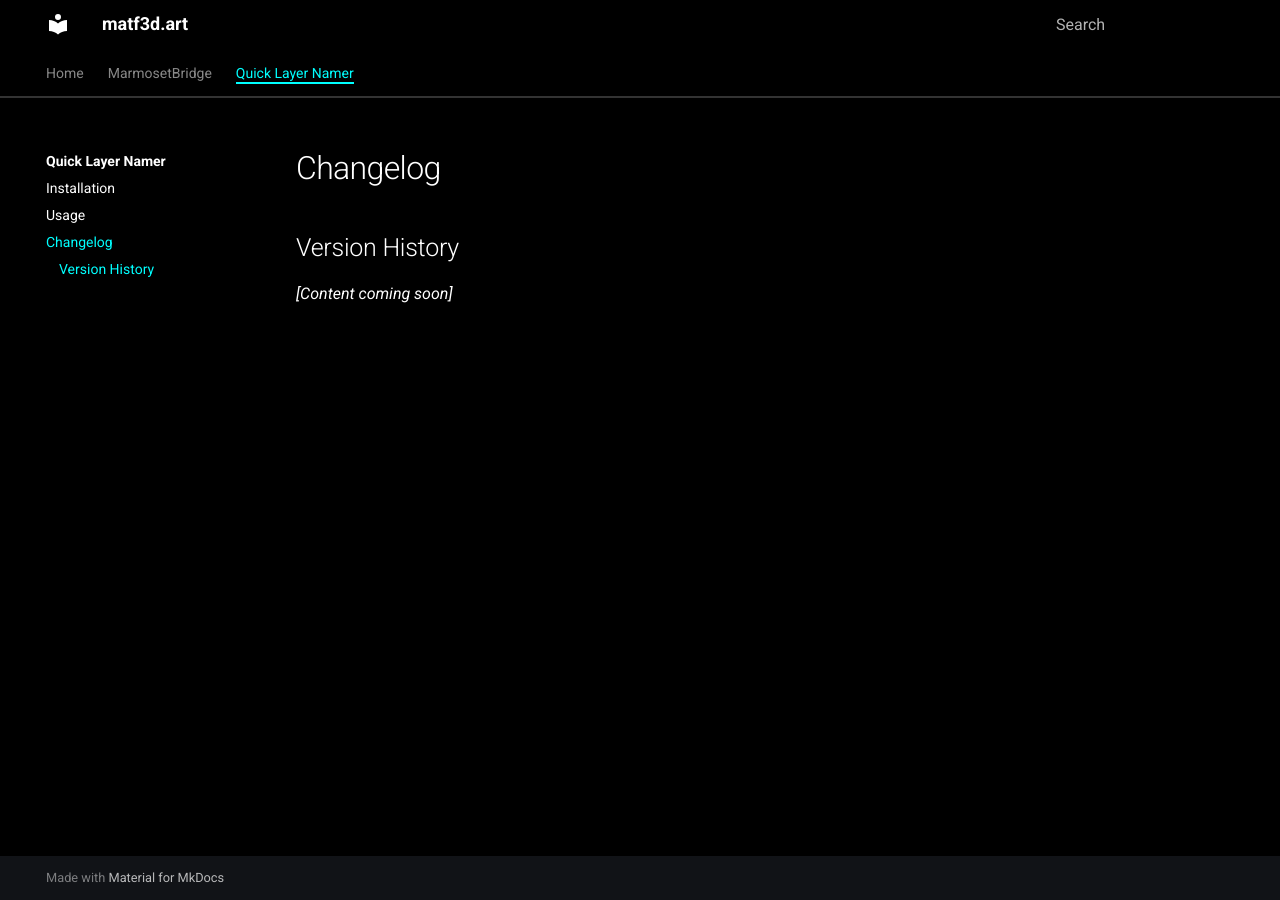
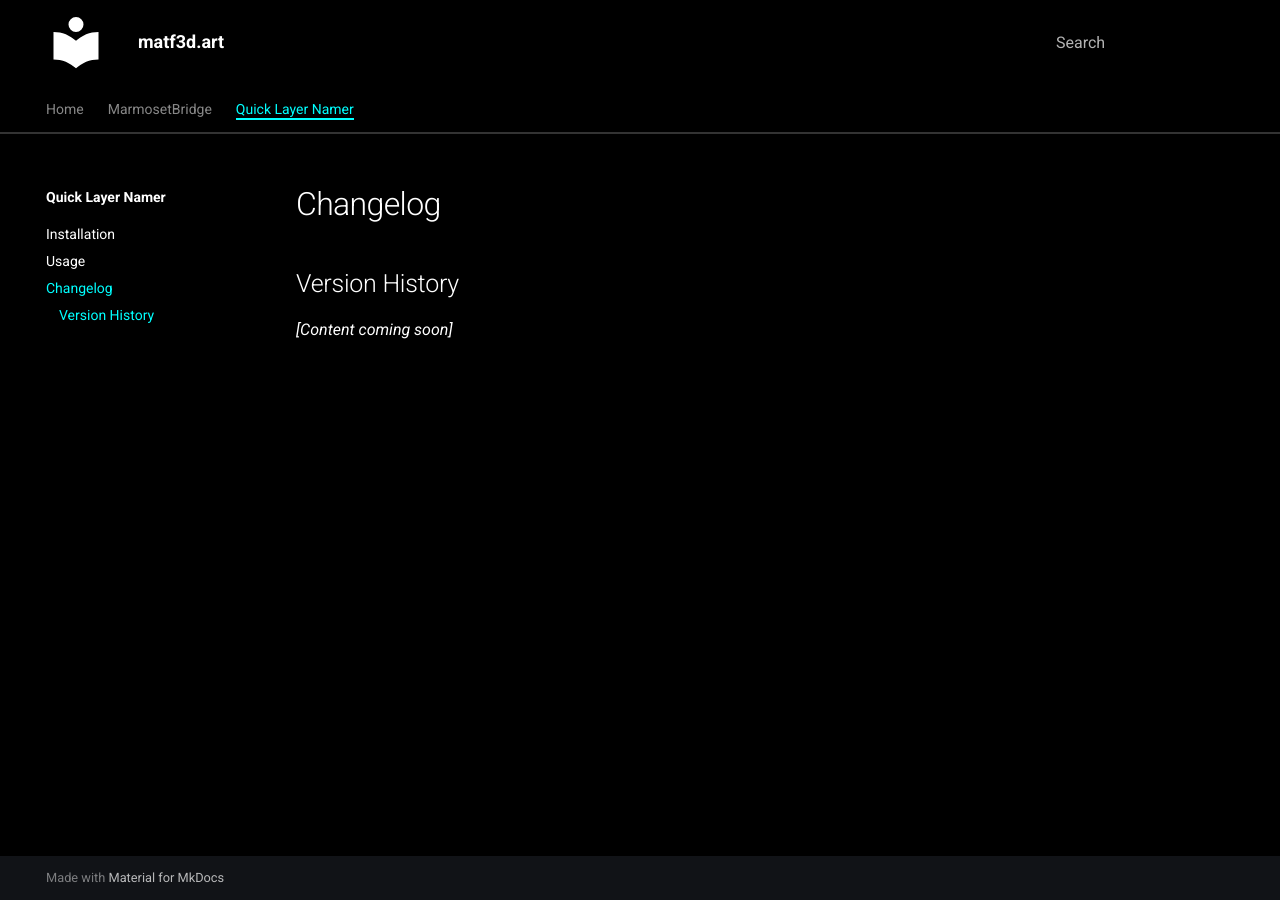
Before and after one commit to Matejlipton/matf3d.art, an MkDocs documentation site: the page built from docs/quick-layer-namer/changelog.md, in a window 1280 px wide. Built offline with MkDocs 1.6.1 and Material for MkDocs 9.7.7, drawn with Linux system fonts in a browser that asks for light colours.

Commit message:
Update styles and add logo

```diff
--- a/docs/stylesheets/extra.css
+++ b/docs/stylesheets/extra.css
@@ -48,6 +48,13 @@
   color: #ffffff;
 }
 
+/* Logo size */
+.md-header__button.md-logo img,
+.md-header__button.md-logo svg {
+  height: 3rem;
+  width: auto;
+}
+
 /* Tabs bar - also pure black */
 .md-tabs {
   background-color: #000000 !important;
@@ -94,6 +101,27 @@
   color: #00ffff;
 }
 
+/* Navigation section titles - make them stand out */
+.md-nav__item--section > .md-nav__link {
+  font-weight: 600;
+  color: #ffffff;
+  margin-bottom: 0.5rem;
+}
+
+/* Nested navigation items - add indentation */
+.md-nav__item--nested .md-nav__item {
+  padding-left: 1rem;
+}
+
+.md-nav__item--section .md-nav__item {
+  padding-left: 0.75rem;
+}
+
+/* Section content indentation */
+.md-nav--secondary .md-nav__item {
+  padding-left: 0;
+}
+
 /* Search highlight */
 .md-search-result__article--document::before {
   background-color: #00ffff;
```
Also changed, not shown: docs/images/logo.svg (added).
